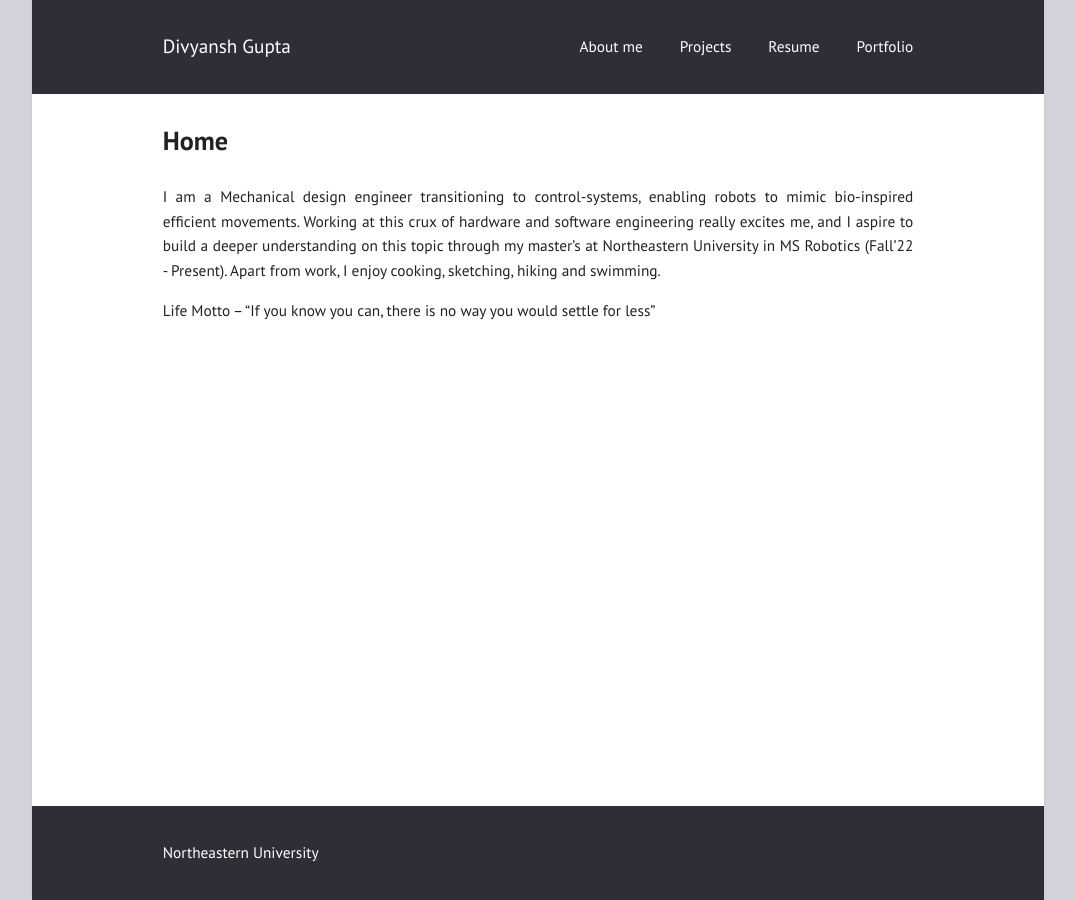
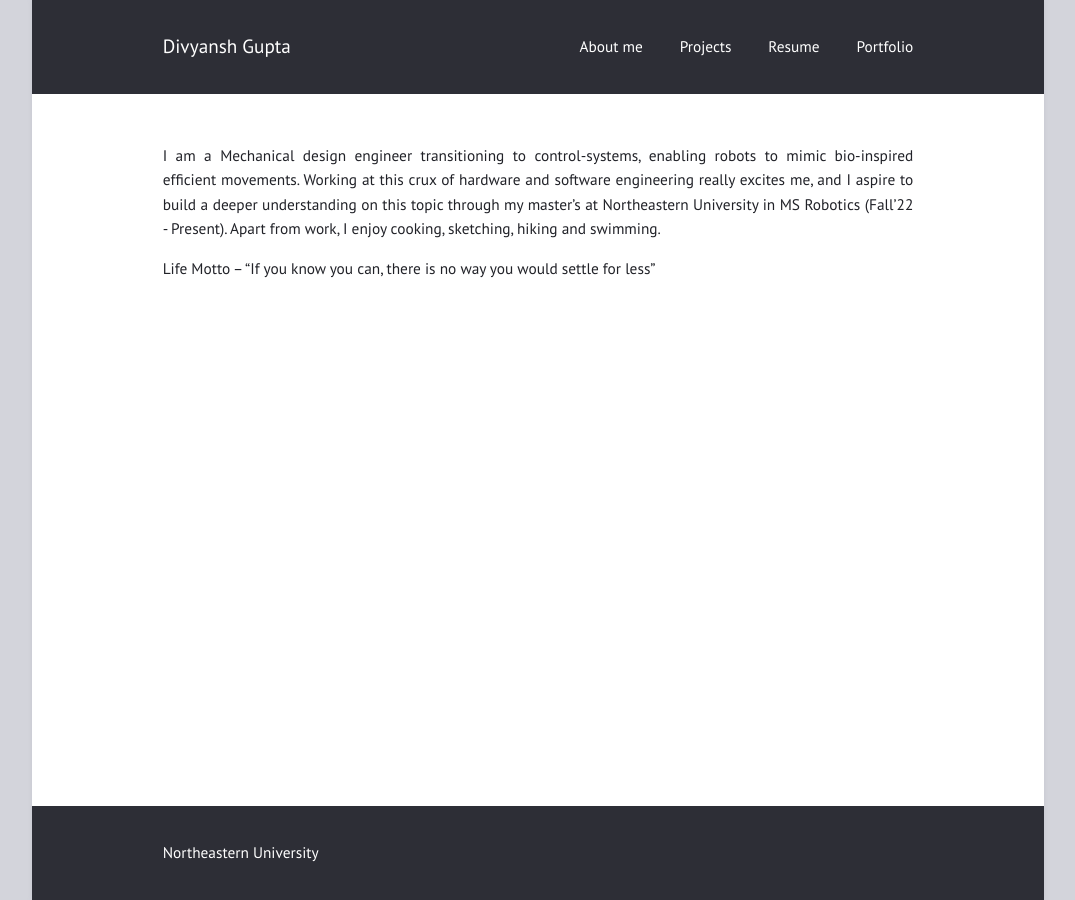
Before and after one commit to gupta-divy/gupta-divy.github.io, a Jekyll site: the page built from index.md, in a window 1280 px wide. Shown: the whole page, without its empty margins (102-1177 px from the left). Built offline with Jekyll 4.4.1, drawn with Linux system fonts in a browser that asks for light colours.

```diff
--- a/index.md
+++ b/index.md
@@ -1,8 +1,7 @@
 ---
-layout: post
-title: "Home"
+layout: page
+title: ""
 ---
-
 
 I am a Mechanical design engineer transitioning to control-systems, enabling robots to mimic bio-inspired efficient movements. Working at this crux of hardware and software engineering really excites me, and I aspire to build a deeper understanding on this topic through my master's at Northeastern University in MS Robotics (Fall'22 - Present). Apart from work, I enjoy cooking, sketching, hiking and swimming.
 
```
